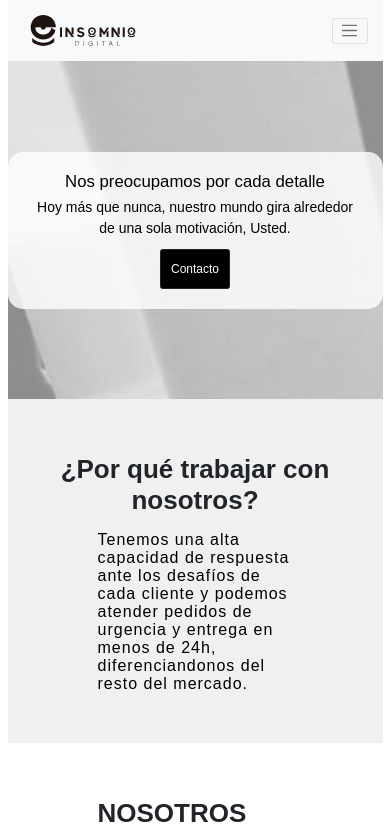
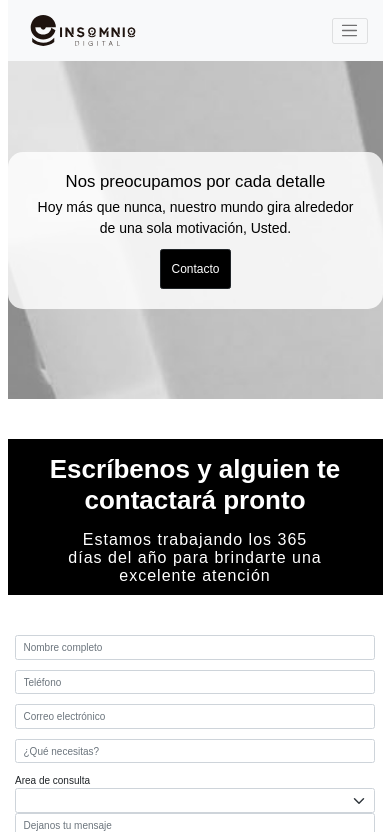
Before and after one commit to JoanJarab/proyecto-coder, a website: page vistas/contacto.html in a window 390 px wide. Shown: the top 832 px of the page. Drawn offline with nearby package versions, Linux system fonts and the light colour scheme.

Commit message:
animaciones en home-nosotros-contacto

```diff
--- a/sass/main.scss
+++ b/sass/main.scss
@@ -3,6 +3,7 @@
 @import "./parciales/footer";
 @import "./parciales/home";
 @import "./parciales/nosotros";
+@import "./parciales/contacto";
 
 
 /* BEM:
--- /dev/null
+++ b/sass/parciales/_contacto.scss
@@ -0,0 +1,78 @@
+/*============================================================================
+                    CONTACTO - MAIN - PORTADA
+============================================================================*/
+
+.portadaContacto{
+    color: white;
+    background-image: url('../../imagenes/portadaNosotros.jpg');
+    background-size:cover;
+    background-repeat: no-repeat;
+    padding: 0;
+      height: 40vh;
+
+  &__callToAction{
+  padding:2rem;
+  background-color: rgba(255, 255, 255, 0.8);
+  color: black;
+  border-radius: 1.5rem;
+  font-size: 1.4rem;
+  }
+
+  &__btn{
+
+    color:white;
+    padding: 1rem;
+    background-color: black;
+    font-size: 1.2rem;
+
+  }
+
+  }
+
+  .contenidoContacto{
+
+
+    &__titulo{
+      text-align: left;
+      font-size: 2.6rem; /* 26px */
+      font-weight: 700;
+      margin: 1.5rem 0; /* 15px */
+      padding: 0 5rem;
+    }
+
+    &__texto{
+      color: white;
+      font-size: 1.6rem; /* 16px */
+      font-weight: 400;
+      text-align: left;
+      line-height: 1.8rem; /* 18px */
+      letter-spacing: 0.1rem; /* 1px */
+      padding: 0 5rem;
+      text-align: center;
+    }
+    &__primerTexto{
+        background-color: black;
+        margin: 4rem 0;
+
+    }
+    &__titulo2{
+      color: white;
+      font-size: 2.6rem; /* 26px */
+      font-weight: 700;
+      margin: 1.5rem 0; /* 15px */
+    }
+
+
+
+    &--bg{
+      background-image: url(../../imagenes/equipoNosotros.jpg);
+      background-size: cover;
+
+      background-position: top;
+    }
+    &--txt{
+      padding: 4rem;
+
+    }
+
+  }
--- a/vistas/contacto.html
+++ b/vistas/contacto.html
@@ -68,11 +68,12 @@
     <div class="row">
         <div class="col-md-12">
 
-            <section class="d-flex justify-content-center align-items-center portadaNosotros">
-                        <div class="text-center portadaNosotros__callToAction">
-                                <h2 class="portadaNosotros__titulo">Nos preocupamos por cada detalle</h1>
-                                <p class="portadaNosotros__texto">Hoy más que nunca, nuestro mundo gira alrededor de una sola motivación, Usted.</p>
-                                <a href="../vistas/contacto.html" class="text-white fw-bold"><button type="button" class="btn btn-dark portadaNosotros__btn">Contacto</button></a>
+            <section class="d-flex justify-content-center align-items-center portadaContacto">
+                        <div class="text-center portadaContacto__callToAction"
+                        data-aos="zoom-in">
+                                <h2 class="portadaContacto__titulo">Nos preocupamos por cada detalle</h1>
+                                <p class="portadaContacto__texto">Hoy más que nunca, nuestro mundo gira alrededor de una sola motivación, Usted.</p>
+                                <a href="../vistas/contacto.html" class="text-white fw-bold"><button type="button" class="btn btn-dark portadaContacto__btn">Contacto</button></a>
                         </div>
             </section>     <!-- Fin de Portada-->
         </div>
@@ -83,41 +84,19 @@
 ======================================================================================-->
 
 
-            <div class="container-fluid text-center contenidoNosotros">
+            <div class="container-fluid text-center contenidoContacto">
                 <div class="row justify-content-center">
-                    <div class="col-md-12 contenidoNosotros__primerTexto">
-                        <h2 class="contenidoNosotros__titulo2">¿Por qué trabajar con nosotros?</h2>
-                        <p class="contenidoNosotros__texto">Tenemos una alta capacidad de respuesta ante los desafíos de cada cliente y podemos atender pedidos de urgencia y entrega en menos de 24h, diferenciandonos del resto del mercado.
+                    <div class="col-md-12 contenidoContacto__primerTexto" data-aos="fade-up">
+                        <h2 class="contenidoContacto__titulo2">Escríbenos y alguien te contactará pronto</h2>
+                        <p class="contenidoContacto__texto"> Estamos trabajando los 365 días del año para brindarte una excelente atención
                         </p>
                     </div>
-                    <div class="col-md-6 contenidoNosotros--bg">
-                    </div>
-                    <div class="col-md-6 contenidoNosotros--txt">
-                        <h2 class="contenidoNosotros__titulo">NOSOTROS</h2>
-                        <p class="contenidoNosotros__texto">INSOMNIO DIGITAL SAC es una empresa con mas de 10 años de experiencia en
-                            el
-                            mercado local, contamos con un equipo de profesionales dedicados al diseño y producción
-                            integral de las mejores impresiones gráficas, asi como servicios de valor agregado que
-                            ayudan a que su empresa obtenga una identidad única.
-                        </p>
-                        <h2 class="contenidoNosotros__titulo">NUESTROS SERVICIOS</h2>
-                        <p class="contenidoNosotros__texto">Los clientes compran “confianza”, le daremos un diseño único y
-                            original
-                            por impreso, para la identidad de su empresa.
-                            Así transmitirá una imagen corporativa confiable y seria, a un mercado cada vez más
-                            competitivo.
-                        </p>
-                    </div>
+
 
                 </div>
             </div>
 
-
-    </main><!-- acaba mi página y empieza el footer-->
-
             <section>
-        <h3 id="formContacto" data-aos="fade-down" data-aos-duration="600" data-aos-offset="120" class="aos-init aos-animate">Escríbenos y alguien te contactará pronto</h3>
-
                 <div class="container">
                     <div class="row">
                         <div class="col-md-12">
@@ -188,6 +167,10 @@
 
             </section>
 
+    </main><!-- acaba mi página y empieza el footer-->
+
+
+
 <!-- =================================================================================
                         FOOTER
 ======================================================================================-->
```
Also changed, not shown: estilos/main.css. Lines whose indentation alone changed are shown as unchanged.
